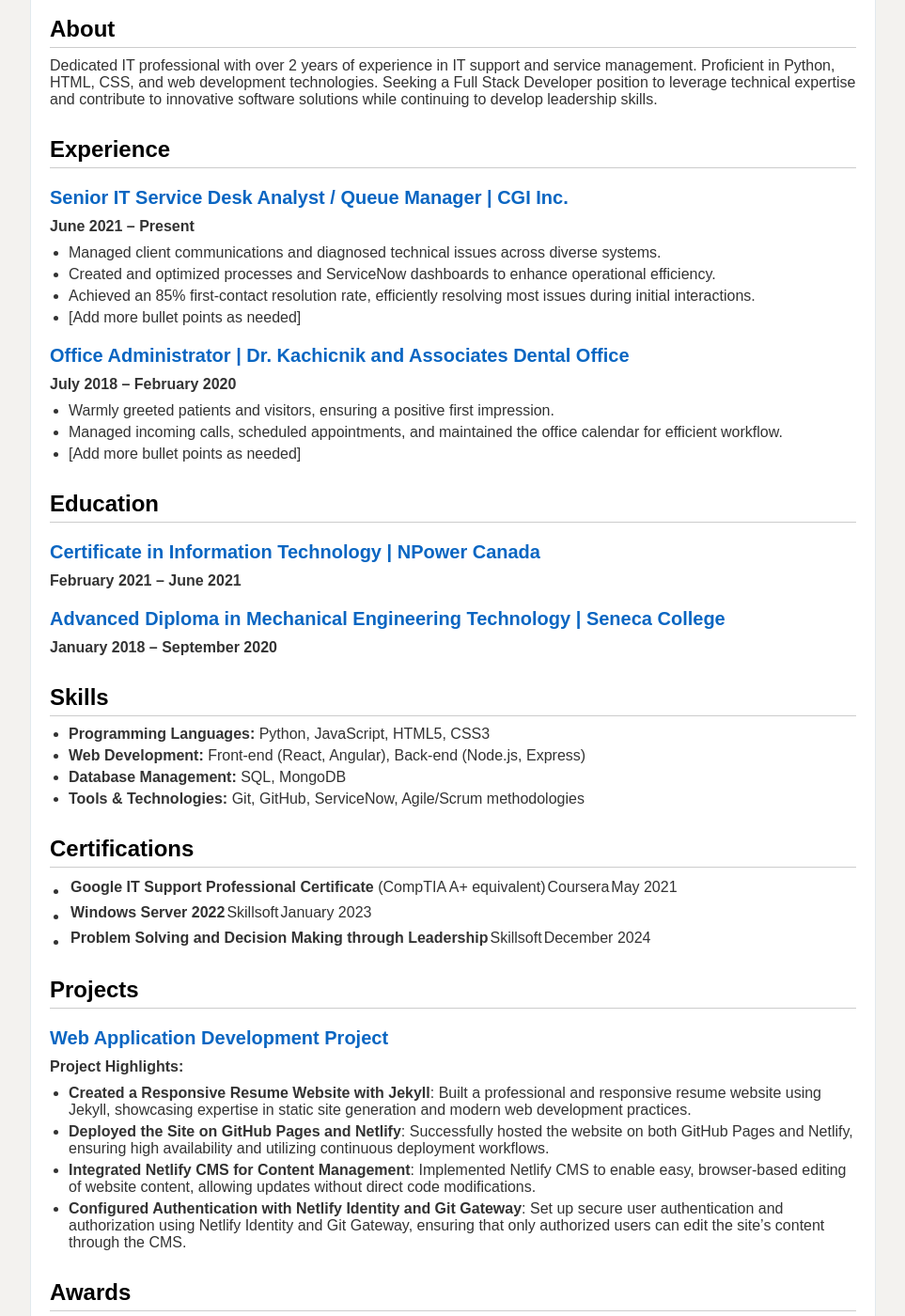
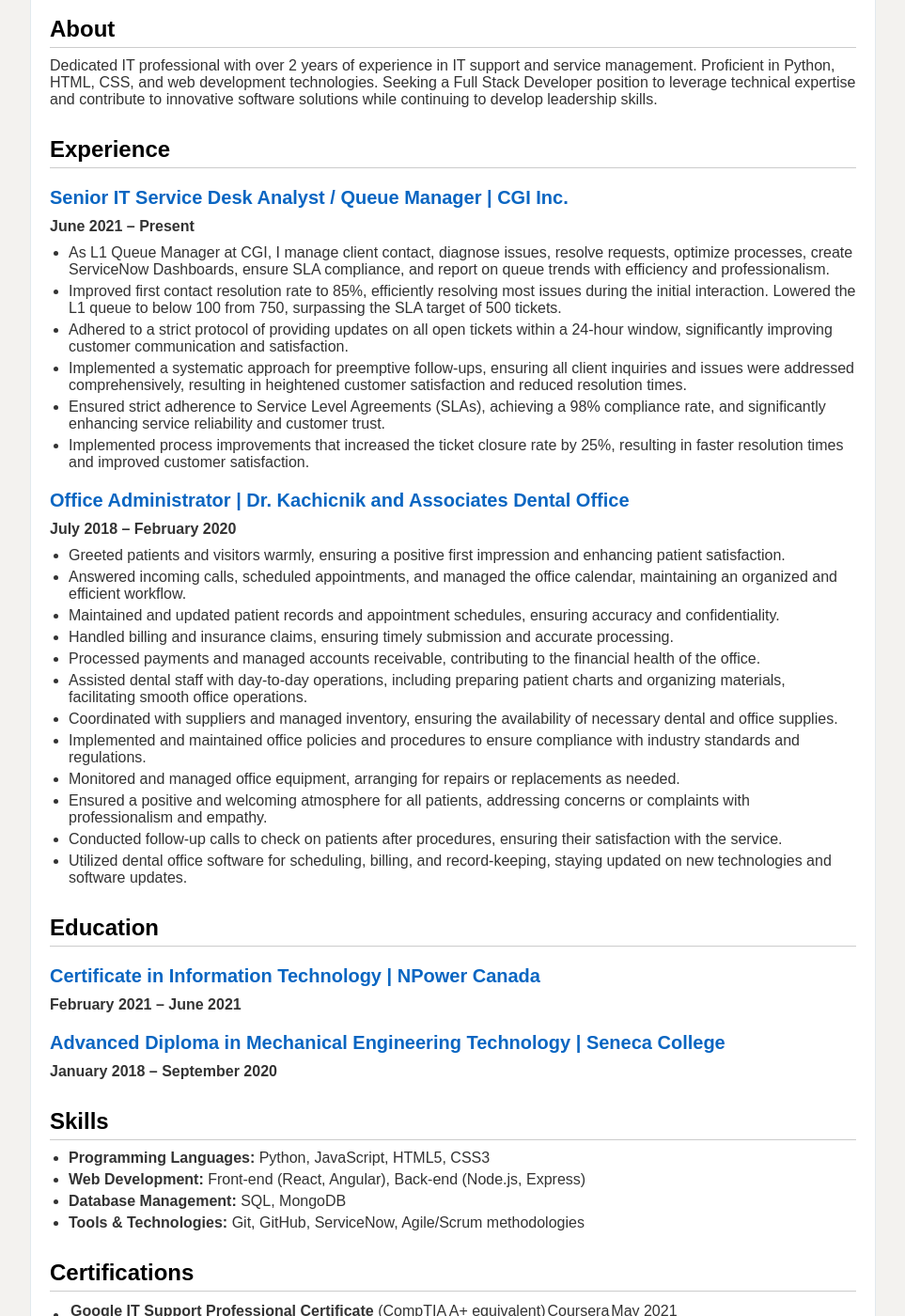
Before and after one commit to devdave666/resume, a Jekyll site: the page built from index.md, in a window 1280 px wide and 1400 px high, scrolled down 419 px. Shown: the whole window at 94% size, without its empty margins (158-1121 px from the left). Built offline with Jekyll 4.4.1, drawn with Linux system fonts in a browser that asks for light colours.

Commit message:
Update Pages “resume”

```diff
--- a/index.md
+++ b/index.md
@@ -12,18 +12,29 @@
 
 **June 2021 – Present**
 
-* Managed client communications and diagnosed technical issues across diverse systems.
-* Created and optimized processes and ServiceNow dashboards to enhance operational efficiency.
-* Achieved an 85% first-contact resolution rate, efficiently resolving most issues during initial interactions.
-* \[Add more bullet points as needed]
+* As L1 Queue Manager at CGI, I manage client contact, diagnose issues, resolve requests, optimize processes, create ServiceNow Dashboards, ensure SLA compliance, and report on queue trends with efficiency and professionalism.
+* Improved first contact resolution rate to 85%, efficiently resolving most issues during the initial interaction. Lowered the L1 queue to below 100 from 750, surpassing the SLA target of 500 tickets.
+* Adhered to a strict protocol of providing updates on all open tickets within a 24-hour window, significantly improving customer communication and satisfaction.
+* Implemented a systematic approach for preemptive follow-ups, ensuring all client inquiries and issues were addressed comprehensively, resulting in heightened customer satisfaction and reduced resolution times.
+* Ensured strict adherence to Service Level Agreements (SLAs), achieving a 98% compliance rate, and significantly enhancing service reliability and customer trust.
+* Implemented process improvements that increased the ticket closure rate by 25%, resulting in faster resolution times and improved customer satisfaction.
 
 ### Office Administrator | Dr. Kachicnik and Associates Dental Office
 
 **July 2018 – February 2020**
 
-* Warmly greeted patients and visitors, ensuring a positive first impression.
-* Managed incoming calls, scheduled appointments, and maintained the office calendar for efficient workflow.
-* \[Add more bullet points as needed]
+* Greeted patients and visitors warmly, ensuring a positive first impression and enhancing patient satisfaction.
+* Answered incoming calls, scheduled appointments, and managed the office calendar, maintaining an organized and efficient workflow.
+* Maintained and updated patient records and appointment schedules, ensuring accuracy and confidentiality.
+* Handled billing and insurance claims, ensuring timely submission and accurate processing.
+* Processed payments and managed accounts receivable, contributing to the financial health of the office.
+* Assisted dental staff with day-to-day operations, including preparing patient charts and organizing materials, facilitating smooth office operations.
+* Coordinated with suppliers and managed inventory, ensuring the availability of necessary dental and office supplies.
+* Implemented and maintained office policies and procedures to ensure compliance with industry standards and regulations.
+* Monitored and managed office equipment, arranging for repairs or replacements as needed.
+* Ensured a positive and welcoming atmosphere for all patients, addressing concerns or complaints with professionalism and empathy.
+* Conducted follow-up calls to check on patients after procedures, ensuring their satisfaction with the service.
+* Utilized dental office software for scheduling, billing, and record-keeping, staying updated on new technologies and software updates.
 
 ## Education
 
@@ -73,6 +84,4 @@
 
 Feel free to [reach out via email](mailto:devkumardave26@gmail.com) or connect with me on [LinkedIn](https://linkedin.com/in/devkumar-dave).
 
-
-
 © 2023 Devkumar Dave. All rights reserved.
```
